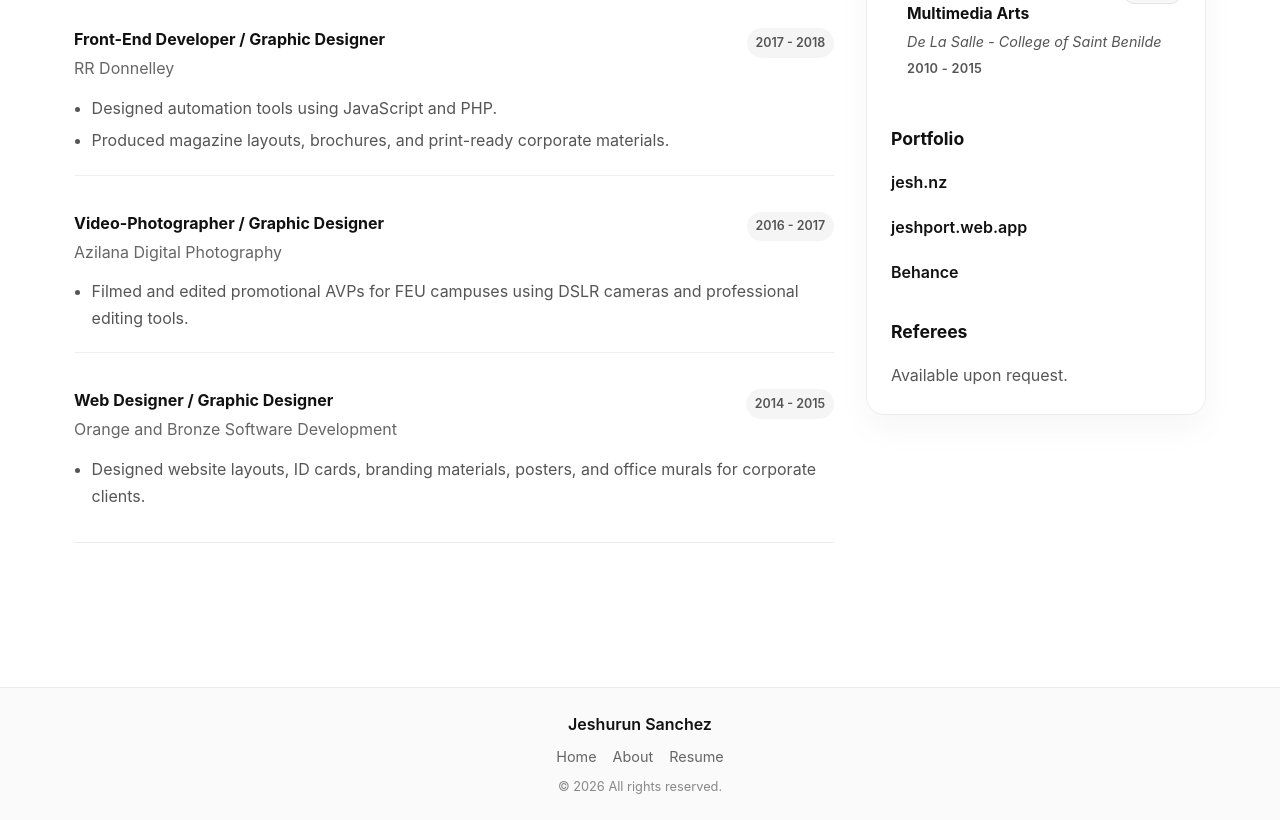
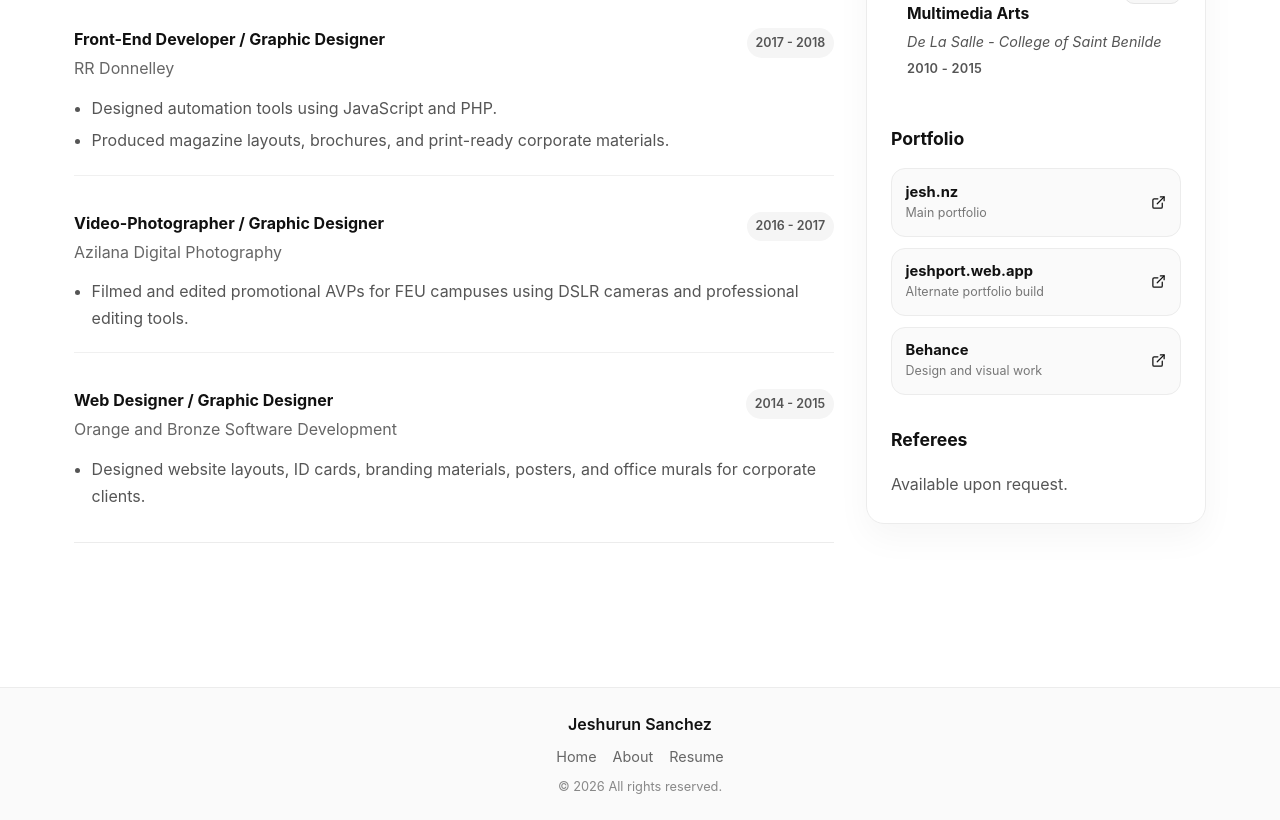
Before and after one commit to jeshurunjet/gallery-portfolio, a React (Vite) app in the folder frontend/: page /resume in a window 1280 px wide. Shown: the part 1580-2400 px from the top of the page. Built offline with nearby package versions, Linux system fonts and the light colour scheme; no server answers.

Commit message:
fixed portfolio section in resume page

```diff
--- a/frontend/src/index.css
+++ b/frontend/src/index.css
@@ -2837,9 +2837,52 @@ main {
   letter-spacing: 0.02em;
 }
 
-.resume-sidebar a {
-  color: #111;
-  font-weight: 600;
+.resume-portfolio-links {
+  display: flex;
+  flex-direction: column;
+  gap: 0.65rem;
+}
+
+.resume-portfolio-links a {
+  display: flex;
+  align-items: center;
+  justify-content: space-between;
+  gap: 0.8rem;
+  padding: 0.85rem;
+  border: 1px solid #ececec;
+  border-radius: 14px;
+  background: #fafafa;
+  color: #111;
+  text-decoration: none;
+  transition:
+    border-color 0.2s ease,
+    background 0.2s ease,
+    transform 0.2s ease,
+    box-shadow 0.2s ease;
+}
+
+.resume-portfolio-links a:hover {
+  border-color: #111;
+  background: #fff;
+  box-shadow: 0 10px 24px rgba(0, 0, 0, 0.06);
+  transform: translateY(-1px);
+}
+
+.resume-portfolio-links span {
+  display: flex;
+  flex-direction: column;
+  gap: 0.15rem;
+  min-width: 0;
+}
+
+.resume-portfolio-links strong {
+  font-size: 0.92rem;
+  line-height: 1.25;
+}
+
+.resume-portfolio-links small {
+  color: #777;
+  font-size: 0.78rem;
 }
 
 @media (max-width: 900px) {
--- a/frontend/src/pages/ResumePage.tsx
+++ b/frontend/src/pages/ResumePage.tsx
@@ -156,6 +156,24 @@ const education = [
   },
 ];
 
+const portfolioLinks = [
+  {
+    title: "jesh.nz",
+    description: "Main portfolio",
+    href: "https://www.jesh.nz",
+  },
+  {
+    title: "jeshport.web.app",
+    description: "Alternate portfolio build",
+    href: "https://jeshport.web.app",
+  },
+  {
+    title: "Behance",
+    description: "Design and visual work",
+    href: "https://www.behance.net/jeshurun",
+  },
+];
+
 function ResumePage() {
   return (
     <main className="resume-page">
@@ -273,31 +291,24 @@ function ResumePage() {
             ))}
           </section>
 
-          <section>
+          <section className="resume-portfolio-section">
             <h2>Portfolio</h2>
-            <p>
-              <a href="https://www.jesh.nz" target="_blank" rel="noreferrer">
-                jesh.nz
-              </a>
-            </p>
-            <p>
-              <a
-                href="https://jeshport.web.app"
-                target="_blank"
-                rel="noreferrer"
-              >
-                jeshport.web.app
-              </a>
-            </p>
-            <p>
-              <a
-                href="https://www.behance.net/jeshurun"
-                target="_blank"
-                rel="noreferrer"
-              >
-                Behance
-              </a>
-            </p>
+            <div className="resume-portfolio-links">
+              {portfolioLinks.map((item) => (
+                <a
+                  key={item.href}
+                  href={item.href}
+                  target="_blank"
+                  rel="noreferrer"
+                >
+                  <span>
+                    <strong>{item.title}</strong>
+                    <small>{item.description}</small>
+                  </span>
+                  <ExternalLink size={15} />
+                </a>
+              ))}
+            </div>
           </section>
 
           <section>
```
